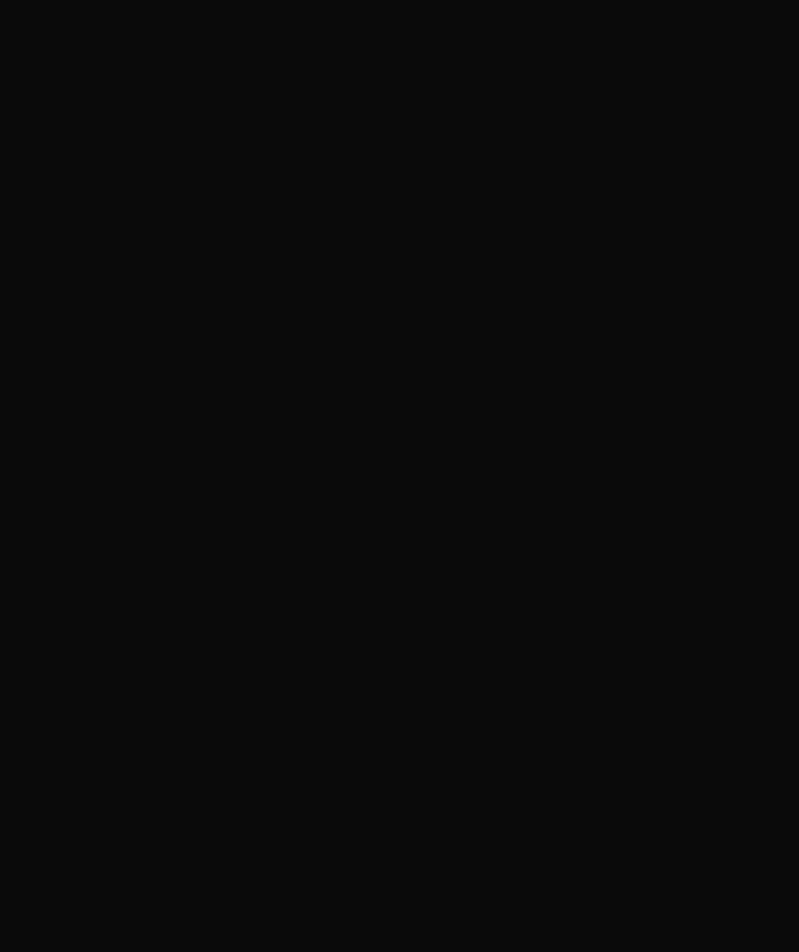
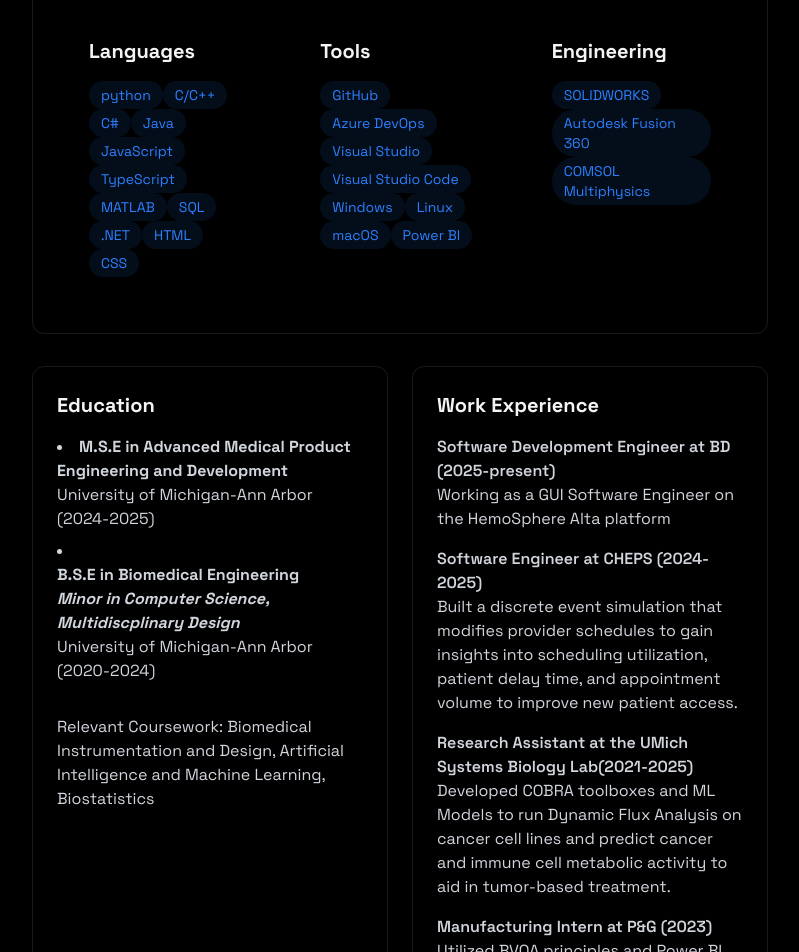
Before and after one commit to srmenon02/srmenon02.github.io, a React (Vite) app: page / in a window 1280 px wide. Shown: the part 1040-1992 px from the top of the page, without its empty margins (240-1039 px from the left). Before the commit the page ends 800 px from the top, so only its background shows below. Built offline with nearby package versions, Linux system fonts and the light colour scheme.

Commit message:
Added education and work experience

```diff
--- a/src/App.jsx
+++ b/src/App.jsx
@@ -5,6 +5,7 @@ import { useState } from 'react';
 import { Navbar } from './components/Navbar';
 import { MobileMenu } from './components/MobileMenu';
 import { Home } from './components/sections/Home';
+import { About } from './components/sections/About';
 
 function App() {
   const [isLoaded, setIsLoaded] = useState(false);
@@ -16,6 +17,7 @@ function App() {
         <Navbar menuOpen={menuOpen} setMenuOpen={setMenuOpen}/>
         <MobileMenu menuOpen={menuOpen} setMenuOpen={setMenuOpen}/>
         <Home />
+        <About />
       </div>
     </>
   )
--- a/src/components/sections/About.jsx
+++ b/src/components/sections/About.jsx
@@ -0,0 +1,134 @@
+export const About = () => {
+
+    const development = ["python", "C/C++", "C#", "Java", "JavaScript", "TypeScript", "MATLAB", "SQL", ".NET", "HTML", "CSS"]
+
+    const tools = ["GitHub", "Azure DevOps", "Visual Studio", "Visual Studio Code", "Windows", "Linux", "macOS", "Power BI"]
+
+    const engineering = ["SOLIDWORKS", "Autodesk Fusion 360", "COMSOL Multiphysics"]
+    return <section
+    id="about"
+    className="min-h-screen flex items-center justify-center py-20"
+    >
+
+        <div className="max-w-3xl mx-auto px-4">
+            <h2 className="text-3xl font-bold mb-8 bg-gradient-to-r from-blue-500 to-cyan-400 bg-clip-text text-transparent text-center">
+                About Me
+            </h2>
+
+            <div className="rounded-xl p-8 border-white/10 border hover:-translate-y-1 transition-all">
+                <p className="text-gray-300 mb-6">
+                    Software Engineer with experience in back-end development, bioinformatics, and medical product development.
+                </p>
+
+                <div className="grid grid-cols-1 md:grid-cols-3 gap-6">
+                    <div className="rounded-xl p-6 hover:-translate-y-1 transition-all">
+                        <h3 className="text-xl font-bold mb-4">Languages</h3>
+                        <div className="flex flex-wrap gap02">
+                            {development.map((tech, key) => (
+                                <span
+                                key={key}
+                                className="bg-blue-500/10 text-blue-500 py-1 px-3 rounded-full text-sm hover:bg-blue-500/20 hover:shadow-[0_2px_8px_rgba(59,130,2246,02)] transition
+                                ">
+                                    {tech}
+                                </span>
+                                ))}
+                        </div>
+                    </div>
+
+                    <div className="rounded-xl p-6 hover:-translate-y-1 transition-all">
+                        <h3 className="text-xl font-bold mb-4">Tools</h3>
+                        <div className="flex flex-wrap gap02">
+                            {tools.map((tech, key) => (
+                                <span
+                                key={key}
+                                className="bg-blue-500/10 text-blue-500 py-1 px-3 rounded-full text-sm hover:bg-blue-500/20 hover:shadow-[0_2px_8px_rgba(59,130,2246,02)] transition
+                                ">
+                                    {tech}
+                                </span>
+                                ))}
+                        </div>
+                    </div>
+
+                    <div className="rounded-xl p-6 hover:-translate-y-1 transition-all">
+                        <h3 className="text-xl font-bold mb-4">Engineering</h3>
+                        <div className="flex flex-wrap gap02">
+                            {engineering.map((tech, key) => (
+                                <span
+                                key={key}
+                                className="bg-blue-500/10 text-blue-500 py-1 px-3 rounded-full text-sm hover:bg-blue-500/20 hover:shadow-[0_2px_8px_rgba(59,130,2246,02)] transition
+                                ">
+                                    {tech}
+                                </span>
+                                ))}
+                        </div>
+                    </div>
+                </div>
+            </div>
+
+            <div className="grid grid-cols-1 md:grid-cols-2 gap-6 mt-8">
+                <div className="p-6 rounded-xl border-white/10 border hover:-translate-y-1 transition-all">
+                    <h3 className="text-xl font-bold mb-4"> Education</h3>
+                    <ul className="list-disc list-inside text-gray-300 space-y-2">
+                        <li>
+                            <strong> M.S.E in Advanced Medical Product Engineering and Development </strong>  University of Michigan-Ann Arbor (2024-2025)
+
+                        </li>
+                        <li>
+                            <div><strong> B.S.E in Biomedical Engineering </strong></div>
+                            <div><strong><i>Minor in Computer Science, Multidiscplinary Design</i></strong></div>
+                            <div>University of Michigan-Ann Arbor (2020-2024)</div>
+                        </li>
+                    </ul>
+                    <ul className="list-none list-inside text-gray-300 mt-8">
+                        <li>
+                            Relevant Coursework: Biomedical Instrumentation and Design, Artificial Intelligence and Machine Learning, Biostatistics
+                        </li>
+                    </ul>
+                </div>
+                <div className="p-6 rounded-xl border-white/10 border hover:-translate-y-1 transition-all">
+                    <h3 className="text-xl font-bold mb-4"> Work Experience</h3>
+                    <div className="space-y-4 text-gray-300">
+                        <div>
+                            <h4 className="font-semibold">
+                                Software Development Engineer at BD (2025-present)
+                            </h4>
+                            <p>
+                                Working as a GUI Software Engineer on the HemoSphere Alta platform
+                            </p>
+                        </div>
+
+                        <div>
+                            <h4 className="font-semibold">
+                                Software Engineer at CHEPS (2024-2025)
+                            </h4>
+                            <p>
+                                Built a discrete event simulation that modifies provider schedules to gain insights
+                                into scheduling utilization, patient delay time, and appointment volume to improve new patient access.
+                            </p>
+                        </div>
+
+                        <div>
+                            <h4 className="font-semibold">
+                                Research Assistant at the UMich Systems Biology Lab(2021-2025)
+                            </h4>
+                            <p>
+                                Developed COBRA toolboxes and ML Models to run Dynamic Flux Analysis on cancer cell
+                                lines and predict cancer and immune cell metabolic activity to aid in tumor-based treatment.
+                            </p>
+                        </div>
+
+                        <div>
+                            <h4 className="font-semibold">
+                                Manufacturing Intern at P&G (2023)
+                            </h4>
+                            <p>
+                                Utilized BVOA principles and Power BI to streamline manufacturing processes and improve efficiency
+                            </p>
+                        </div>
+                    </div>
+                </div>
+            </div>
+        </div>
+
+    </section>;
+}
--- a/src/components/sections/Home.jsx
+++ b/src/components/sections/Home.jsx
@@ -5,7 +5,7 @@ export const Home = () => {
         className="min-h-screen flex items-center justify-center relative"
     >
         <div className="text-center z-10 px-4">
-            <h1 className="text-5xl md:text-7xl font-bold mb-6 bg-gradient-to-r from-blue-500 to-purple-600 bg-clip-text text-transparent leading-tight">
+            <h1 className="text-5xl md:text-7xl font-bold mb-6 bg-gradient-to-r from-blue-500 to-cyan-400 bg-clip-text text-transparent leading-tight">
                 Hi! I'm Suraj Menon
             </h1>
 
```
